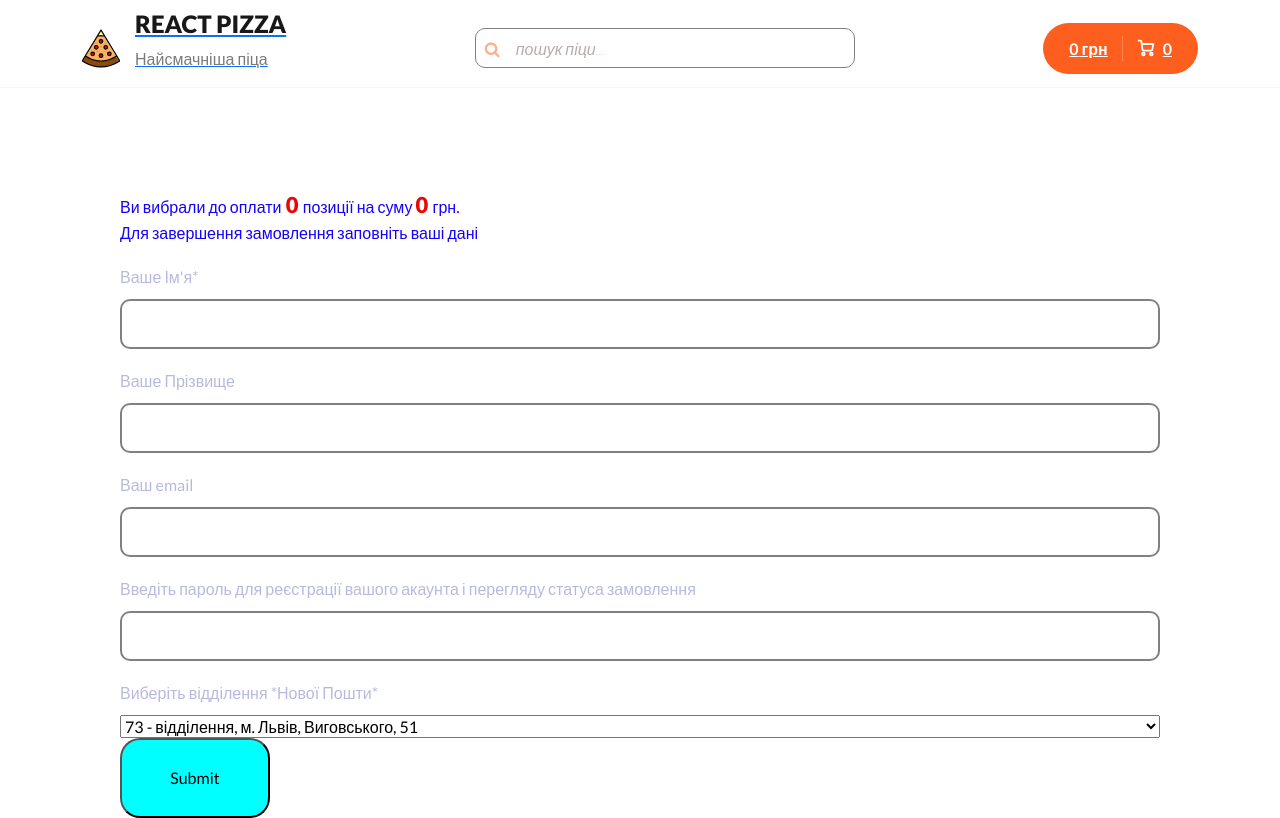
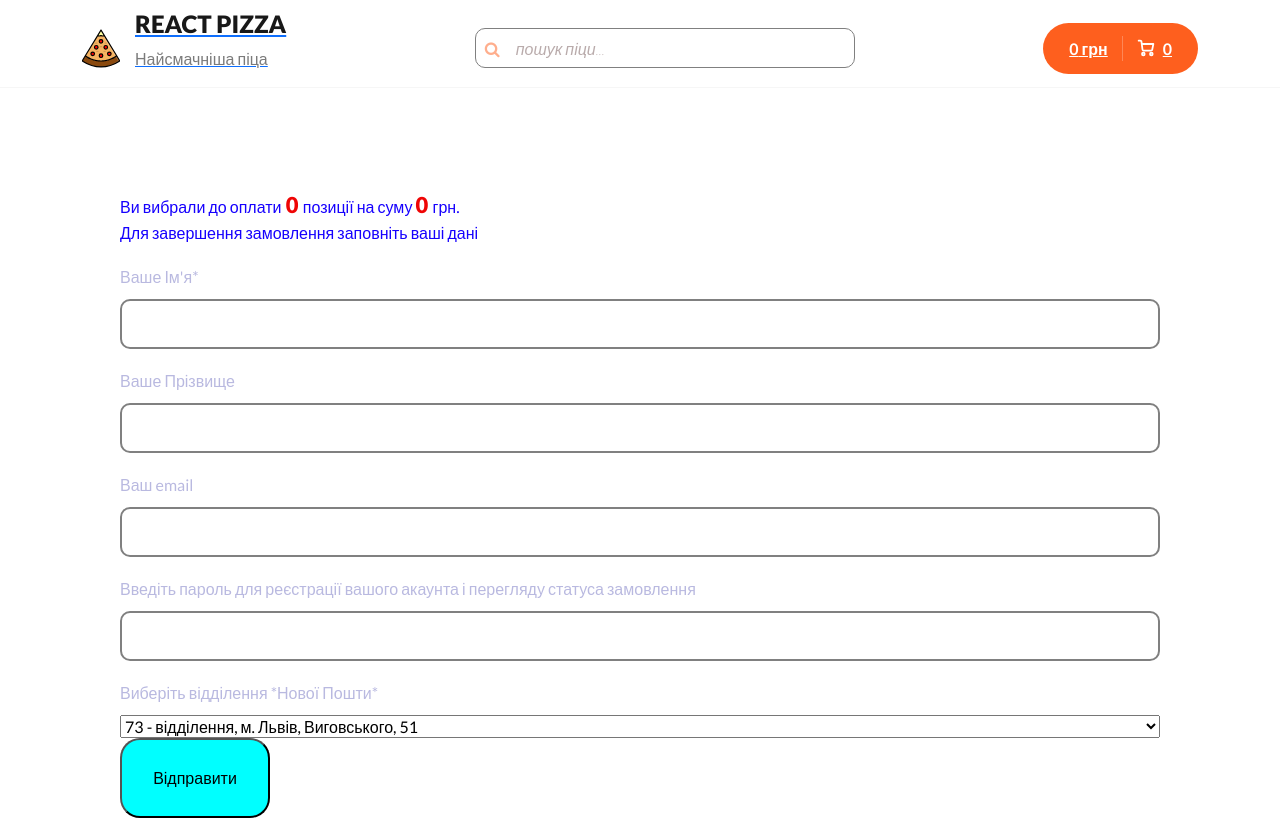
Before and after one commit to julasweta/pizza2, a React (Create React App) app: page /pay in a window 1280 px wide. Built offline with nearby package versions, Linux system fonts and the light colour scheme; no server answers.

Commit message:
delete: branch axios

```diff
--- a/src/components/pay/Pay.js
+++ b/src/components/pay/Pay.js
@@ -65,7 +65,7 @@
           <option value="52">52</option>
           <option value="23">23</option>
         </select>
-      <button type="submit" className="submit" >Submit</button>
+      <button type="submit" className="submit" >Відправити</button>
     </form>
     </div>
   );
```
